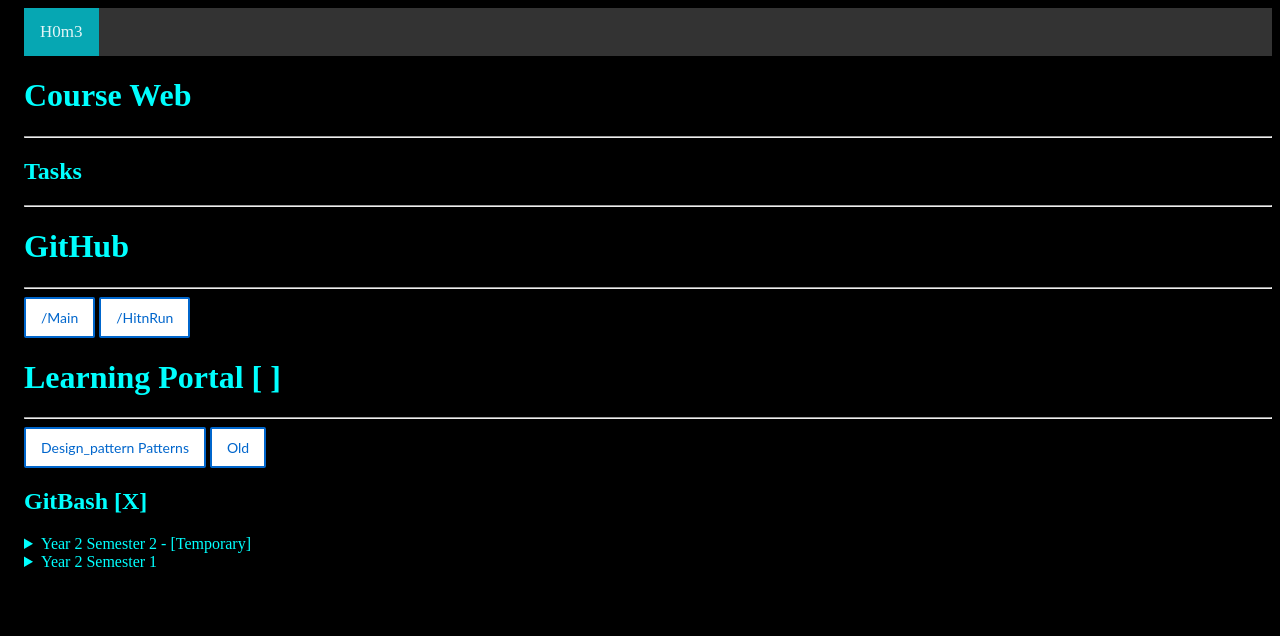
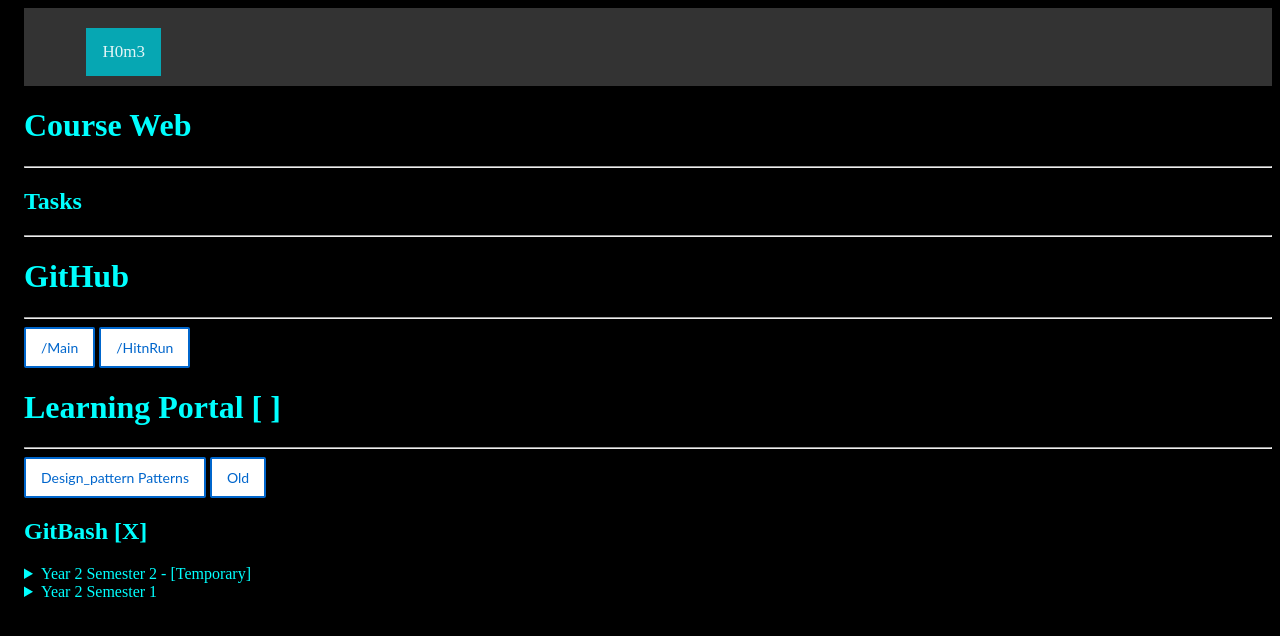
Before and after one commit to tniromin/Workplace4Kids, a plain HTML site: page Workspace Loader.html in a window 1280 px wide. Drawn offline with Linux system fonts and the light colour scheme.

Commit message:
Add there was more updates and minor Twerks and more was to come

```diff
--- a/Workspace Loader.html
+++ b/Workspace Loader.html
@@ -17,6 +17,15 @@
 			font-family: 'Fira Code';
 			padding-left: 16px;
 
+		}
+		/*Will add classes in the future OK OK*/
+		div {
+
+			padding-top: 20px;
+			padding-right: 5%;
+			padding-bottom: 10px;
+			padding-left: 5%;
+			/*text-align: center;*/
 		}
 
 
```
